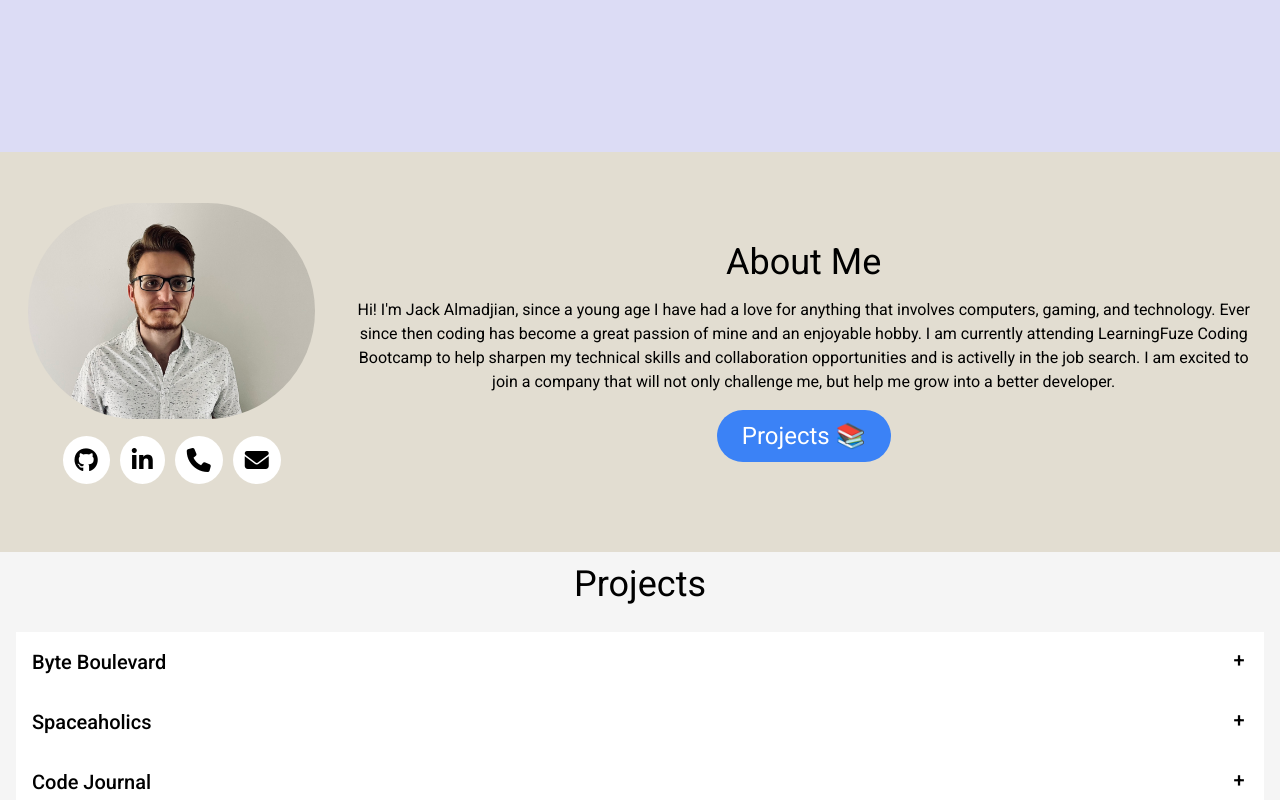
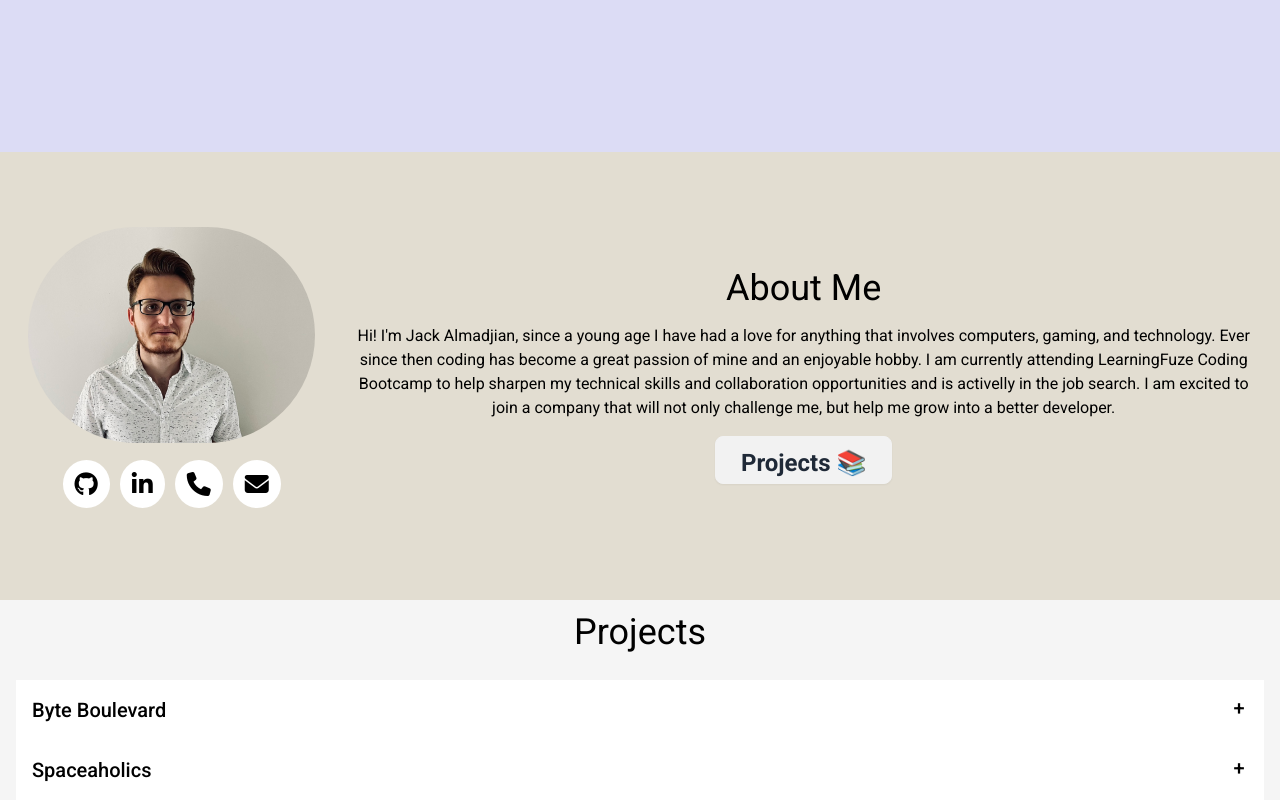
Before and after one commit to Hagop420/Portfolio-source-folders, a website: page portfolio_project/index.html in a window 1280 px wide. Shown: the part 584-1384 px from the top of the page. Drawn offline with nearby package versions, Linux system fonts and the light colour scheme.

Commit message:
portfolio-project-completing

```diff
--- a/portfolio_project/index.html
+++ b/portfolio_project/index.html
@@ -219,7 +219,7 @@
 
 
          <div class="button_animation flex items-center">
-            <button class="capitalize bg-blue-500 m-auto rounded-full text-white
+            <button class="capitalize bg-blue-500 m-auto rounded-full btn text-white
             hover:opacity-90">
                <span class="text-2xl">Projects 📚</span>
             </button>
--- a/portfolio_project/portfolio_stying.css
+++ b/portfolio_project/portfolio_stying.css
@@ -242,7 +242,7 @@ nav .active {
 /* ABOUT ME SECTION */
 
 .ABOUT_ME {
-  min-height: 50vh;
+  min-height: 56vh;
   background-color: #e2ddd1;
 }
 
```
